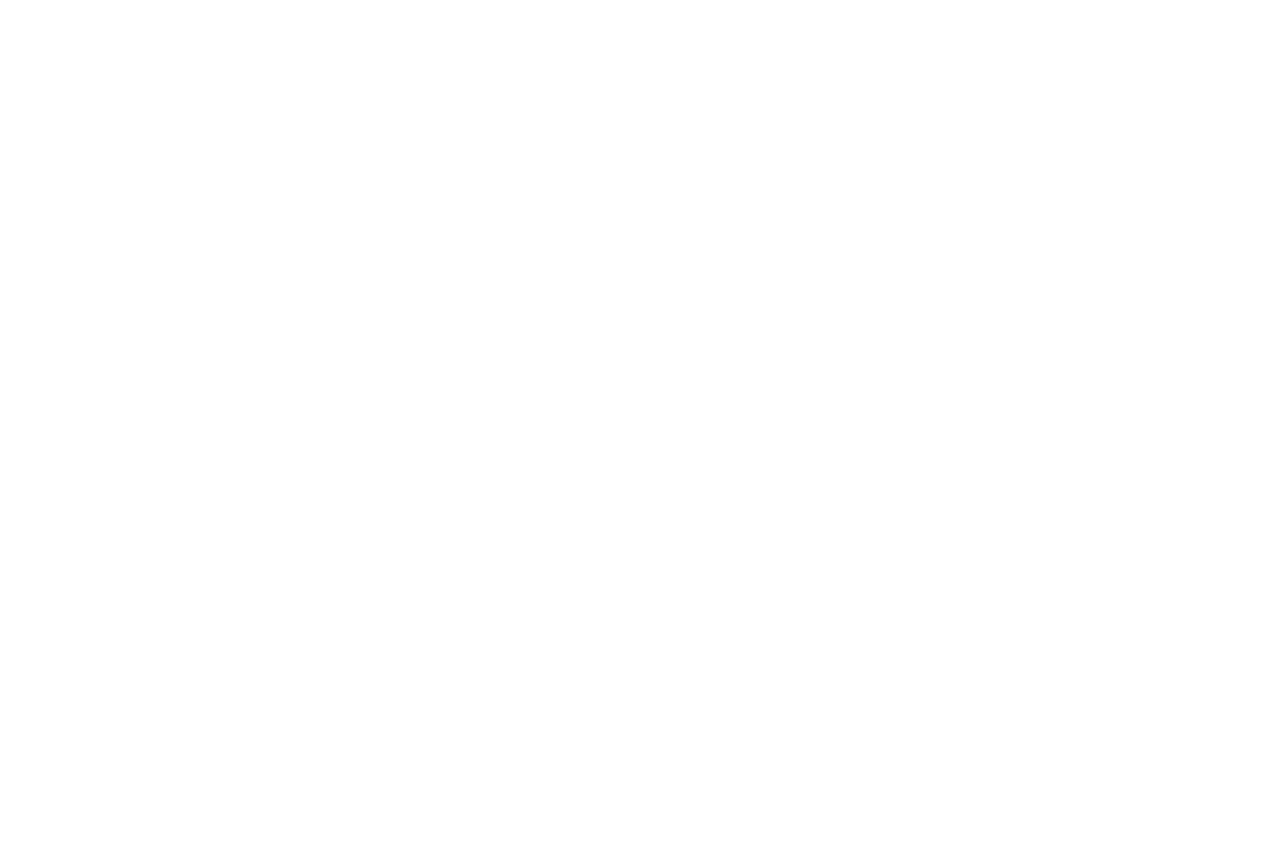
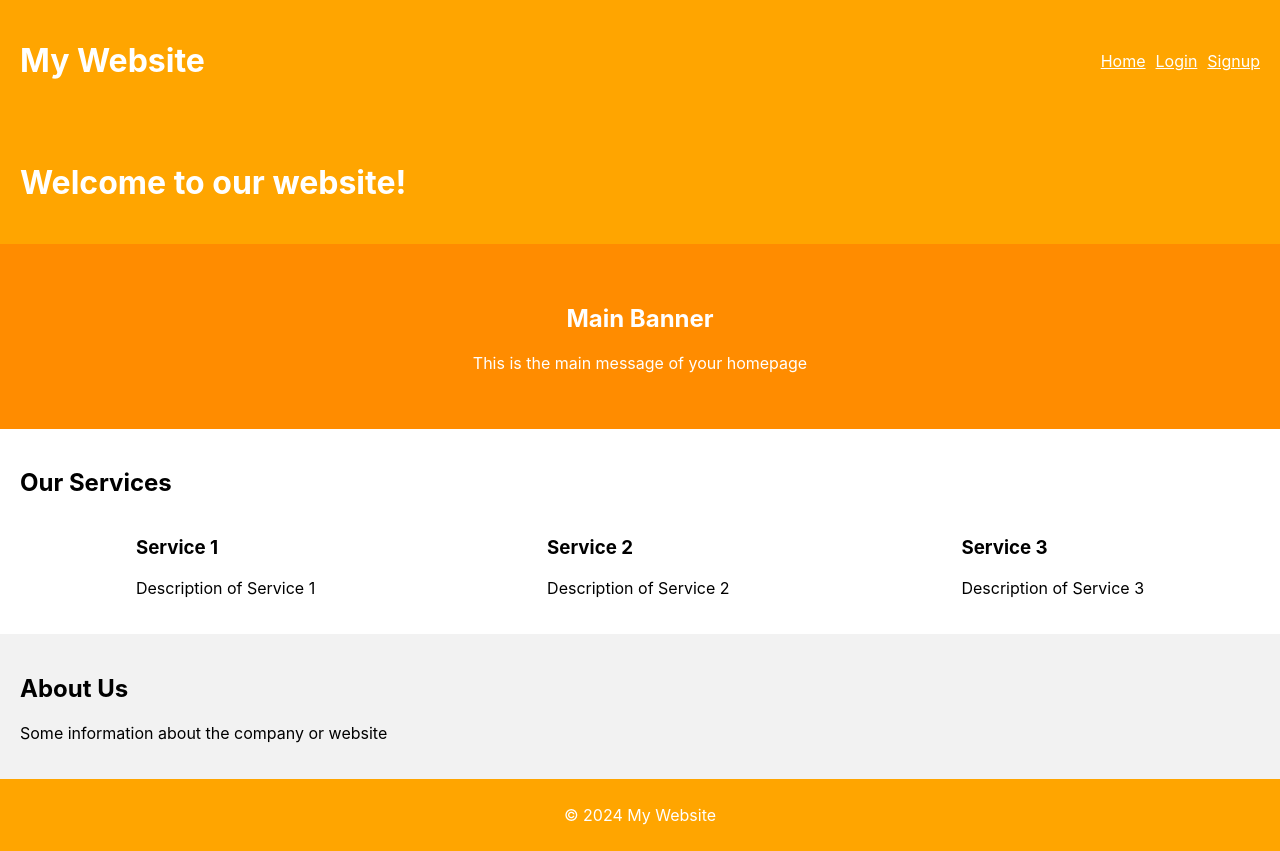
Before and after one commit to FreesiaOnline/Canteen, a React (Create React App) app in the folder hose/: page / in a window 1280 px wide. Before the commit the page ends 800 px from the top, so only its background shows below. Built offline with nearby package versions, Linux system fonts and the light colour scheme.

Commit message:
[ Client ] 메인 웹 프레임 추가 및 docker 설정 추가

```diff
--- a/hose/src/App.jsx
+++ b/hose/src/App.jsx
@@ -1,20 +1,78 @@
 import React from 'react';
-import { BrowserRouter as Router, Route, Routes } from 'react-router-dom'; // Switch를 가져옵니다.
+import { BrowserRouter as Router, Route, Routes, Link } from 'react-router-dom';
 import Login from './auth/Login';
 import Signup from './auth/Signup';
 
 function App() {
   return (
     <Router>
-      <Routes>
-        <Route path="/login" element={<Login />} />
-        <Route path="/signup" element={<Signup />} />
-        <Route path="/">
-          {/* 기본 경로("/")에 대한 처리를 원하면 여기에 추가 */}
-        </Route>
-      </Routes>
+      <div>
+        {/* 네비게이션 바 */}
+        <header style={{ backgroundColor: 'orange', color: 'white', padding: '20px', display: 'flex', justifyContent: 'space-between', alignItems: 'center' }}>
+          <h1>My Website</h1>
+          <nav>
+            <Link to="/" style={{ color: 'white', marginRight: '10px' }}>Home</Link>
+            <Link to="/login" style={{ color: 'white', marginRight: '10px' }}>Login</Link>
+            <Link to="/signup" style={{ color: 'white' }}>Signup</Link>
+          </nav>
+        </header>
+
+        {/* 라우팅 설정 */}
+        <Routes>
+          <Route path="/login" element={<Login />} />
+          <Route path="/signup" element={<Signup />} />
+          <Route path="/" element={<Home />} />
+        </Routes>
+      </div>
     </Router>
   );
 }
 
+function Home() {
+  return (
+    <div>
+      {/* 헤더 섹션 */}
+      <header style={{ backgroundColor: 'orange', color: 'white', padding: '20px' }}>
+        <h1>Welcome to our website!</h1>
+      </header>
+
+      {/* 메인 배너 섹션 */}
+      <section style={{ backgroundColor: 'darkorange', color: 'white', padding: '40px 0', textAlign: 'center' }}>
+        <h2>Main Banner</h2>
+        <p>This is the main message of your homepage</p>
+      </section>
+
+      {/* 서비스 섹션 */}
+      <section style={{ padding: '20px' }}>
+        <h2>Our Services</h2>
+        <div style={{ display: 'flex', justifyContent: 'space-around' }}>
+          <div>
+            <h3>Service 1</h3>
+            <p>Description of Service 1</p>
+          </div>
+          <div>
+            <h3>Service 2</h3>
+            <p>Description of Service 2</p>
+          </div>
+          <div>
+            <h3>Service 3</h3>
+            <p>Description of Service 3</p>
+          </div>
+        </div>
+      </section>
+
+      {/* 소개 섹션 */}
+      <section style={{ backgroundColor: '#f2f2f2', padding: '20px' }}>
+        <h2>About Us</h2>
+        <p>Some information about the company or website</p>
+      </section>
+
+      {/* 푸터 섹션 */}
+      <footer style={{ backgroundColor: 'orange', color: 'white', textAlign: 'center', padding: '10px' }}>
+        <p>&copy; 2024 My Website</p>
+      </footer>
+    </div>
+  );
+}
+
 export default App;
--- a/hose/src/auth/Login.jsx
+++ b/hose/src/auth/Login.jsx
@@ -1,4 +1,5 @@
 import React, { useState } from 'react';
+import { Link } from 'react-router-dom'; // React Router의 Link 컴포넌트를 import 합니다.
 import './Login.css'; // CSS 파일을 import 합니다.
 
 function Login() {
@@ -38,6 +39,7 @@
           />
           <button type="submit" className="button">Login</button>
         </form>
+        <p>Don't have an account? <Link to="/signup">Sign up</Link></p> {/* 회원가입 링크 추가 */}
       </div>
     </div>
   );
```
Also changed, not shown: 1 other file (tests, documents, lock files or other folders).
